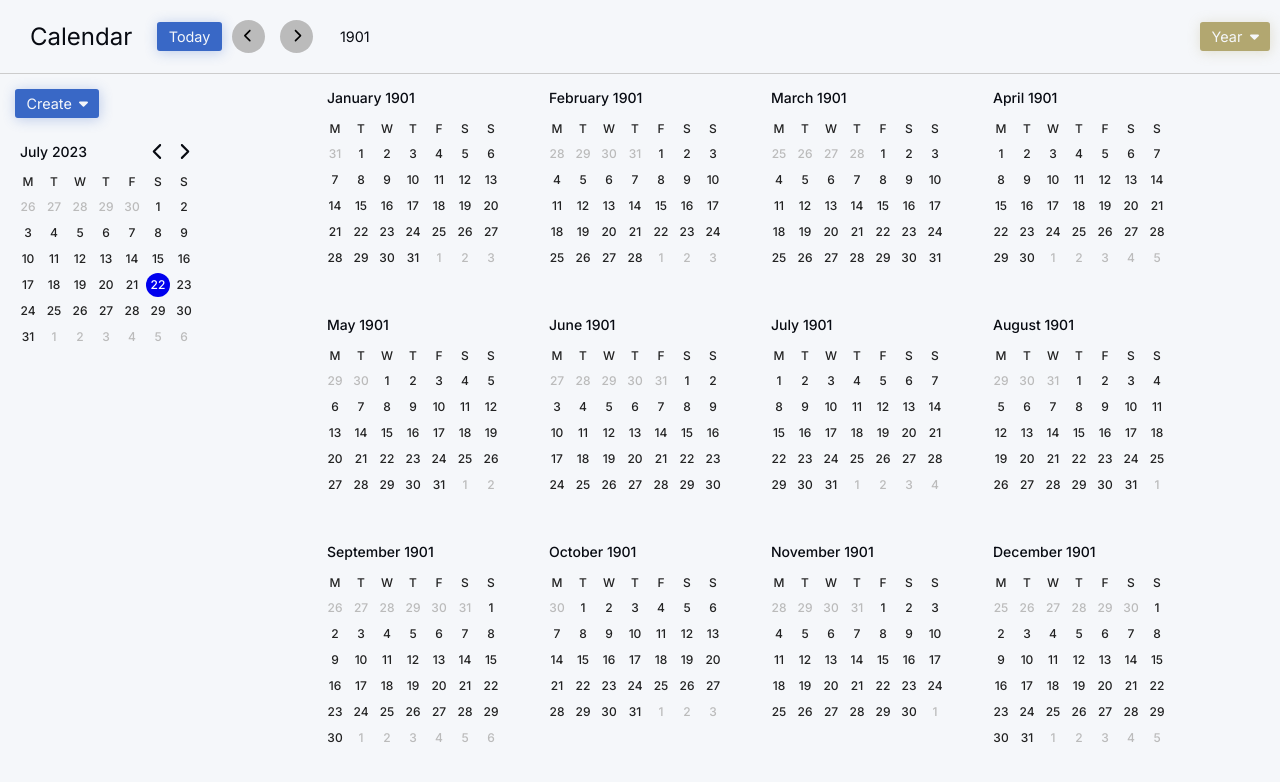
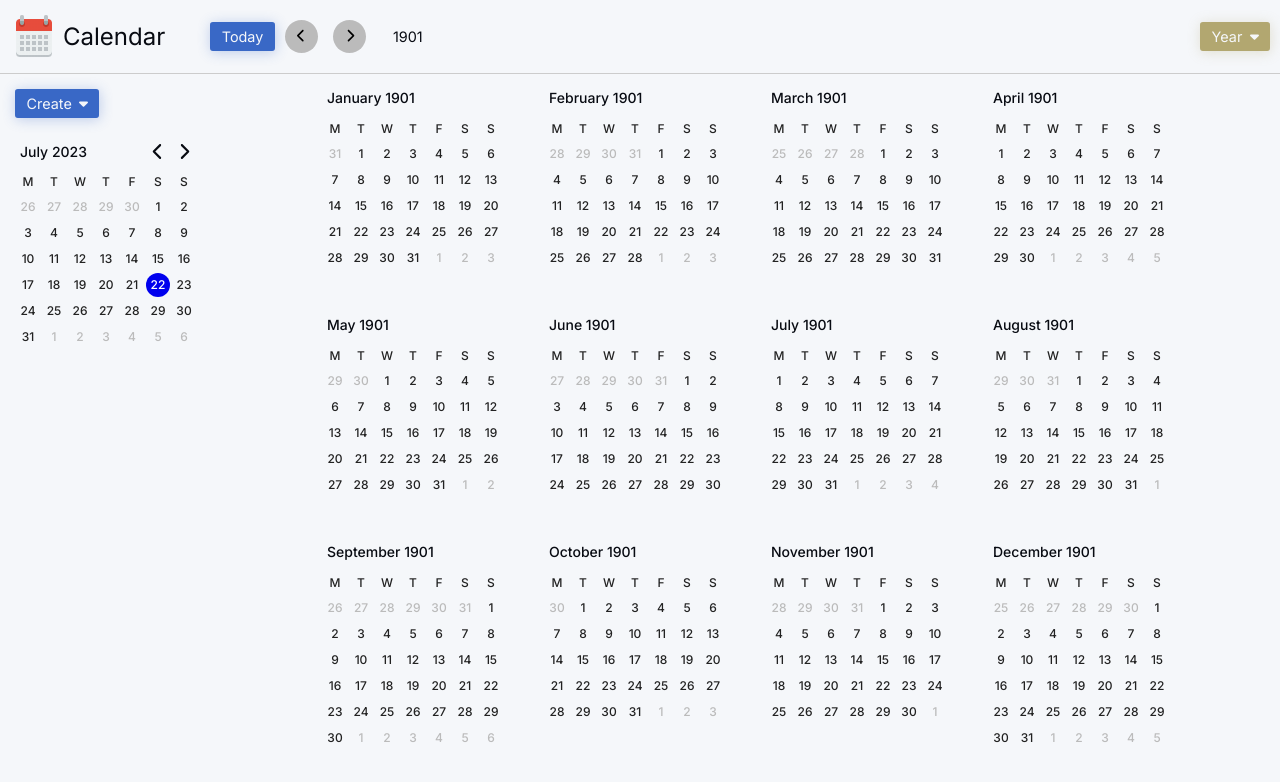
Before and after one commit to srayner/next-calendar, a Next.js app: page /1/1/1/year in a window 1280 px wide. Shown: the top 782 px of the page. Built offline with nearby package versions, Linux system fonts and the light colour scheme.

Commit message:
Added application icon in title bar

```diff
--- a/app/components/title-bar/TitleBar.js
+++ b/app/components/title-bar/TitleBar.js
@@ -97,6 +97,7 @@ const TitleBar = (props) => {
     return (
         <div className={styles.titleBar}>
             <div className={styles.leftItems}>
+                <img src="/calendar.png" />
                 <div className={styles.title}>Calendar</div>
                 <Button key="1" type={'primary'} caption="Today" href={todayLink} />
                 <RoundButton icon={faChevronLeft} href={prevLink}/>
--- a/app/components/title-bar/title-bar.module.css
+++ b/app/components/title-bar/title-bar.module.css
@@ -22,5 +22,5 @@
 .title {
     display: inline-block;
     font-size: 24px;
-    margin: 10px 20px;
+    margin: 0 40px 0 0;
 }
```
Also changed, not shown: public/calendar.png (added).
